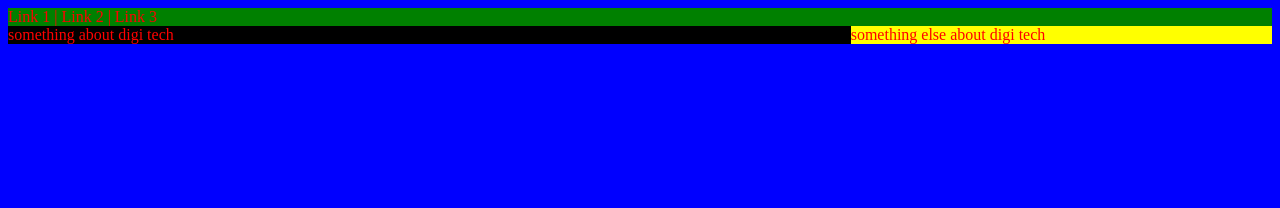
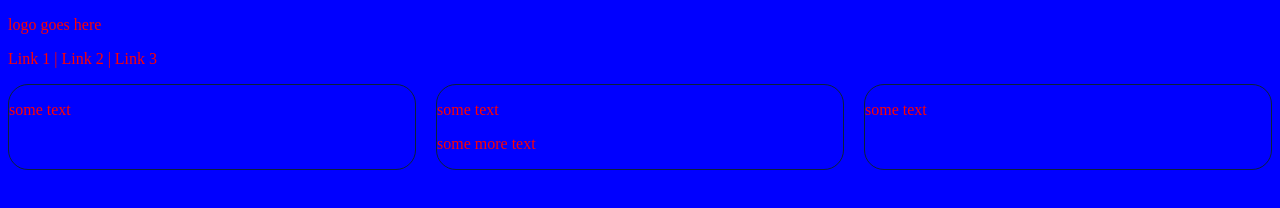
Before and after one commit to standrewscollege2018/2022-year-11-web-design-classwork-Jok9172, a plain HTML site: page Grid/index.html in a window 1280 px wide. Drawn offline with Linux system fonts and the light colour scheme.

Commit message:
Cards
Made cards for the practice task. next step is images and then adding it to the Europe page

```diff
--- a/Grid/index.html
+++ b/Grid/index.html
@@ -4,18 +4,36 @@
     <meta charset="utf-8">
     <title>CSS GRID intro</title>
     <link rel="stylesheet" href="styles.css">
-  </head>
-  <body>
-<!-- nav bar -->
-    <div class="nav_bar">Link 1 | Link 2 | Link 3</div>
-<!-- main content -->
-    <div class="container">
-<!-- left hand text -->
-      <div class="left-content">something about digi tech</div>
-<!-- right hand text -->
-      <div class="right-content">something else about digi tech</div>
+</head>
+<body>
+  <!-- banner container -->
+  <div class="banner-container">
+    <!-- logo area -->
+    <div class="logo">
+      <p>logo goes here</p>
+    </div>
+    <!-- navbar -->
+    <div class="navbar">
+      <p>Link 1 | Link 2 | Link 3</p>
+    </div>
+  </div>
+
+  <!-- content area -->
+  <div class="content-container">
+  <!--cards-->
+  <div class="card">
+    <p>some text</p>
+  </div>
+  <div class="card">
+    <p>some text</p>
+    <p>some more text</p>
+  </div>
+  <div class="card">
+    <p>some text</p>
+  </div>
 
 
-      </div><!-- container -->
+  </div>
+
+
 </body>
-</html>
--- a/Grid/styles.css
+++ b/Grid/styles.css
@@ -20,3 +20,20 @@ body{
 .right-content{
   background-color: yellow
 }
+
+
+.content-container {
+
+display: grid;
+
+grid-template-columns: repeat(3, 1fr);
+
+grid-column-gap: 20px;
+
+}
+
+.card {
+  border: 1px solid rgba(12,34,56);
+  border-radius: 20px;
+
+}
```
Also changed, not shown: europe/italy.html (+11 -1 lines), 1 other file.
